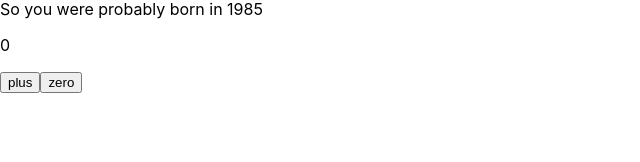
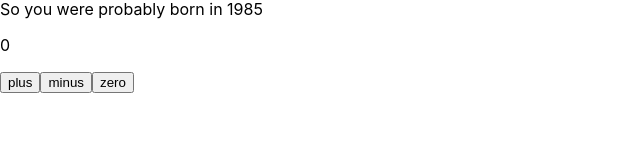
Before and after one commit to VKiNGpl/FullStackOpen, a React (Create React App) app in the folder part1/: page / in a window 1280 px wide. Shown: the part 119-281 px from the top of the page, without its empty margins (0-640 px from the left). Built offline with nearby package versions, Linux system fonts and the light colour scheme; the HTML template or start-up script is replaced by a standard one.

Commit message:
example2 completed

```diff
--- a/part1/src/App.js
+++ b/part1/src/App.js
@@ -1,20 +1,27 @@
 import React, { useState } from 'react';
 import { Hello } from './Hello.js';
 
+const Display = ({ counter }) => <p>{counter}</p>;
+
+const Button = ({ handleClick, text}) => (
+  <button onClick={handleClick}>{text}</button>
+);
+
 const App = () => {
   const [counter, setCounter] = useState(0);
+
+  const increaseByOne = () => setCounter(counter + 1);
+  const decreaseByOne = () => setCounter(counter - 1);
+  const setToZero = () => setCounter(0);
 
   return (
     <div>
       <h1>Greetings</h1>
       <Hello name='Maya' age={26 + 10} />
-      <p>{counter}</p>
-      <button onClick={() => setCounter(counter + 1)}>
-        plus
-      </button>
-      <button onClick={() => setCounter(0)}>
-        zero
-      </button>
+      <Display counter={counter} />
+      <Button text='plus' handleClick={increaseByOne} />
+      <Button text='minus' handleClick={decreaseByOne} />
+      <Button text='zero' handleClick={setToZero} />
     </div>
   );
 };
```
